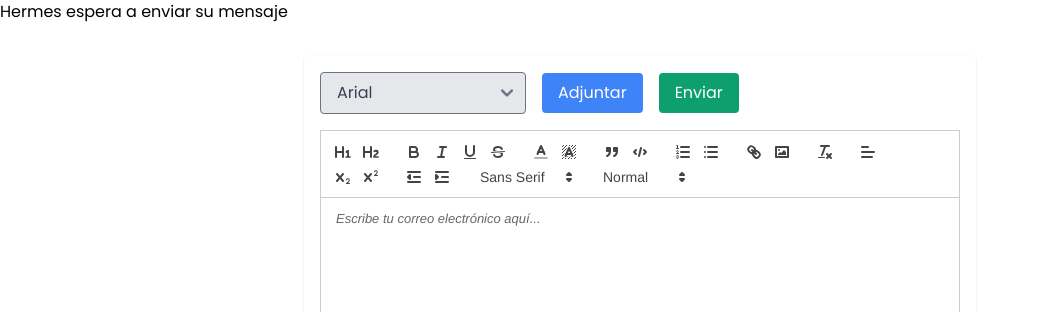
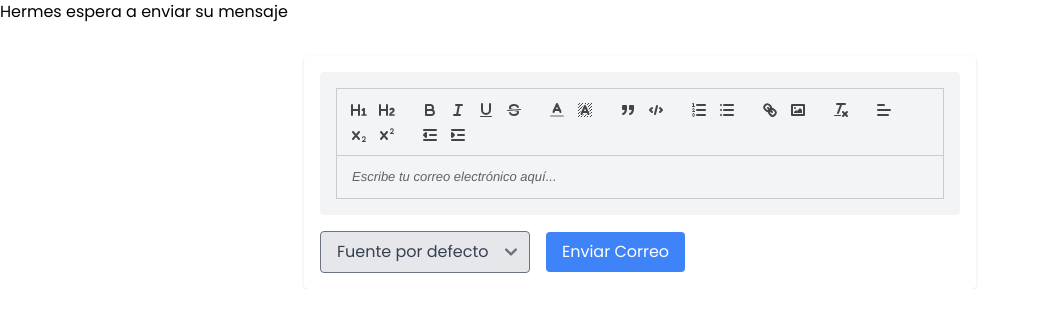
Before and after one commit to Alexis-Julian/proyecto_mailing, a Next.js app: page /mailling in a window 1280 px wide. Shown: the top 312 px of the page, without its empty margins (0-1037 px from the left). Built offline with nearby package versions, Linux system fonts and the light colour scheme.

Commit message:
Trabajndo en el editor de texto

```diff
--- a/src/components/editor.jsx
+++ b/src/components/editor.jsx
@@ -3,29 +3,30 @@
 import React, { useState } from 'react';
 import ReactQuill from 'react-quill';
 import 'react-quill/dist/quill.snow.css'; // Estilos del editor
+import 'react-quill/dist/quill.bubble.css'; // Estilos del modo burbuja
 
 const EmailEditor = () => {
   const [editorHtml, setEditorHtml] = useState('');
-  const [attachment, setAttachment] = useState(null);
 
-  const handleAttachFile = (e) => {
-    const file = e.target.files[0];
-
-    if (file) {
-      alert(`Archivo adjuntado: ${file.name}`);
-      setAttachment(file);
-    }
+  const handleSendEmail = () => {
+    // Implementa la lógica para enviar el correo electrónico aquí
+    console.log(editorHtml);
   };
 
   const handleFontChange = (e) => {
     const font = e.target.value;
-    document.execCommand('fontName', false, font);
+
+    // Aplica estilos de fuente al texto seleccionado
+    const range = quillRef.getEditor().getSelection();
+    if (range) {
+      quillRef.getEditor().format('font', font);
+    }
   };
 
-  const handleSendEmail = () => {
-    // Implementar la lógica para enviar el correo electrónico aquí
-    alert('Enviando correo electrónico con adjunto...');
-  };
+  const fonts = [
+    'Arial', 'Times New Roman', 'Courier New', 'Georgia', 'Verdana',
+    'Helvetica', 'Tahoma', 'Trebuchet MS', 'Palatino', 'Garamond'
+  ];
 
   const modules = {
     toolbar: [
@@ -39,9 +40,7 @@ const EmailEditor = () => {
       [{ 'align': [] }],
       [{ 'script': 'sub' }, { 'script': 'super' }],
       [{ 'indent': '-1' }, { 'indent': '+1' }],
-      [{ 'font': [] }],
-      [{ 'size': ['small', false, 'large', 'huge'] }],
-      ['style', 'font', 'size'],
+      ['font', 'size', 'style'],
       [{ 'attachment': '' }], // Botón de adjuntar
       ['send'], // Botón de enviar
     ],
@@ -53,20 +52,10 @@ const EmailEditor = () => {
     'indent', 'attachment', 'style', 'size', 'send'
   ];
 
+  let quillRef;
+
   return (
-    <div className="mx-auto max-w-2xl mt-8 p-4 bg-white rounded shadow">
-      <div className="flex items-center space-x-4 mb-4" id="toolbar">
-        <select onChange={handleFontChange} className="bg-gray-200 text-gray-700 px-4 py-2 rounded focus:outline-none focus:ring focus:border-blue-300">
-          <option value="Arial">Arial</option>
-          <option value="Arial Black">Arial Black</option>
-          <option value="Times New Roman">Times New Roman</option>
-          <option value="Sans Serif">Sans Serif</option>
-          <option value="Calibri">Calibri</option>
-        </select>
-        <button onClick={handleAttachFile} className="bg-blue-500 hover:bg-blue-600 text-white px-4 py-2 rounded cursor-pointer">Adjuntar</button>
-        <button onClick={handleSendEmail} className="bg-green-500 hover:bg-green-600 text-white px-4 py-2 rounded">Enviar
-        </button>
-      </div>
+    <div className="mx-auto max-w-2xl mt-8 p-4 bg-white rounded shadow ">
       <ReactQuill
         theme="snow"
         modules={modules}
@@ -74,8 +63,29 @@ const EmailEditor = () => {
         value={editorHtml}
         onChange={setEditorHtml}
         placeholder="Escribe tu correo electrónico aquí..."
-        style={{ height: '400px' }}
+        className="bg-gray-100 p-4 rounded mb-4"
+        style={{ maxHeight: '500px' }} // Ajusta la altura según sea necesario
+        ref={(el) => (quillRef = el)}
       />
+      <div className="flex items-center space-x-4">
+        <select
+          onChange={handleFontChange}
+          className="bg-gray-200 text-gray-700 px-4 py-2 rounded focus:outline-none focus:ring focus:border-blue-300"
+        >
+          <option value="">Fuente por defecto</option>
+          {fonts.map((font, index) => (
+            <option key={index} value={font}>
+              {font}
+            </option>
+          ))}
+        </select>
+        <button
+          onClick={handleSendEmail}
+          className="bg-blue-500 hover:bg-blue-600 text-white px-4 py-2 rounded"
+        >
+          Enviar Correo
+        </button>
+      </div>
     </div>
   );
 };
```
